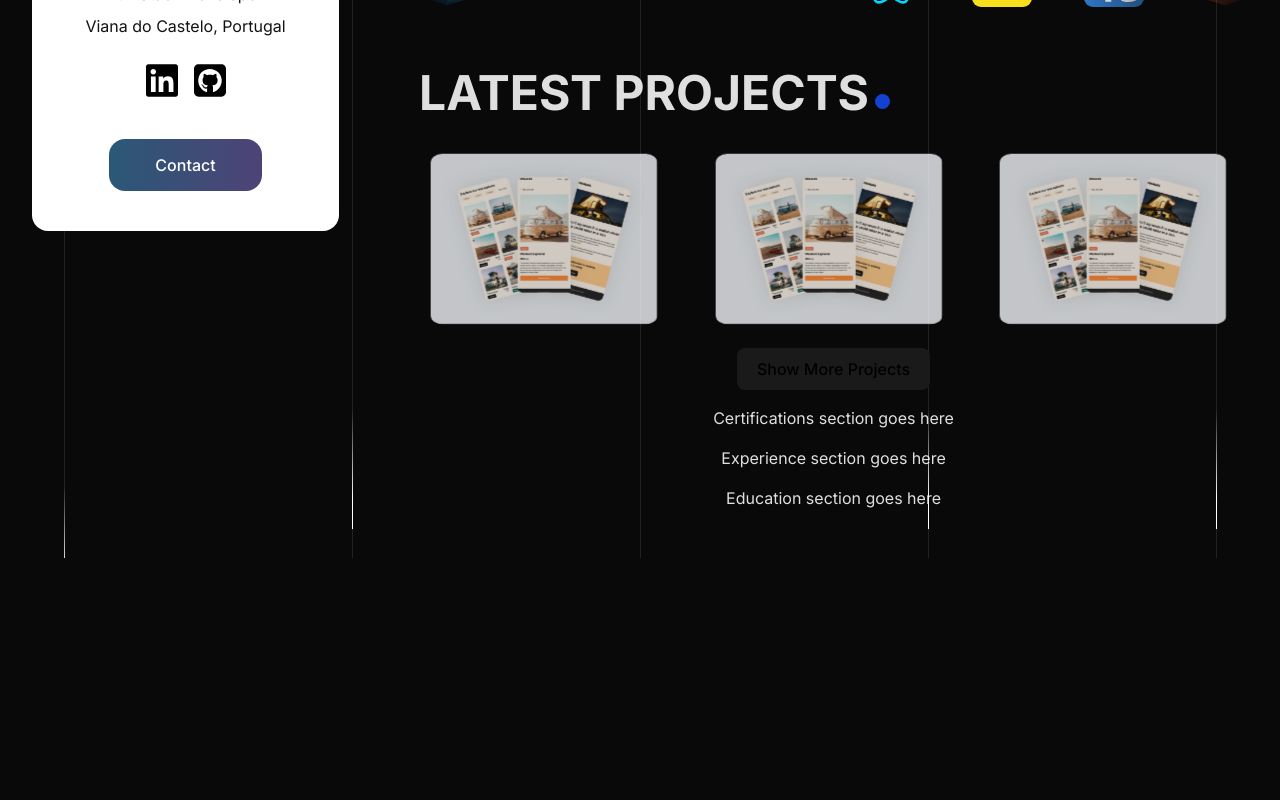
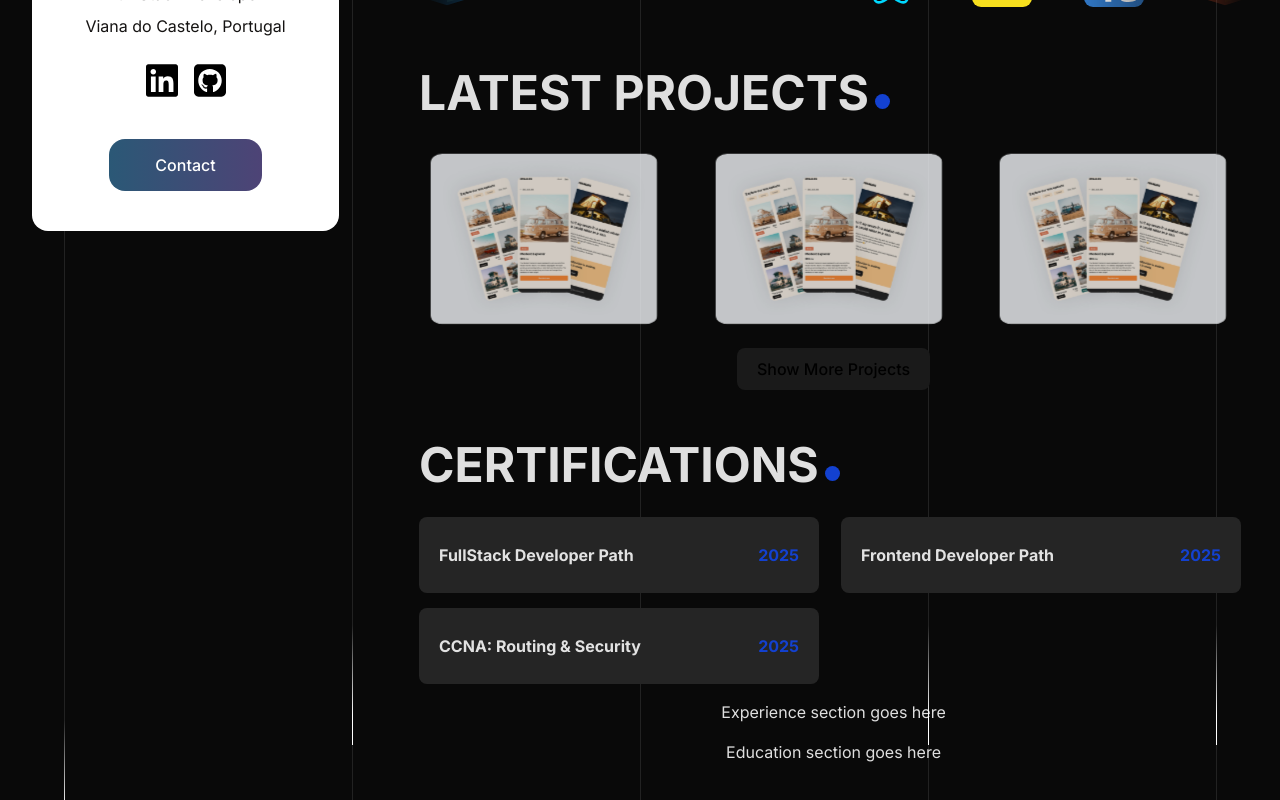
Before and after one commit to jcf-junior/jcf-junior.github.io, a React (Vite) app: page / in a window 1280 px wide. Shown: the part 406-1206 px from the top of the page. Before the commit the page ends 964 px from the top, so only its background shows below. Built offline with nearby package versions, Linux system fonts and the light colour scheme.

Commit message:
Prototyped Certifications + Fixed button hover animations

```diff
--- /dev/null
+++ b/src/components/Home/Certifications/Certification.jsx
@@ -0,0 +1,11 @@
+export default function Certification({title, date, ...rest}) {
+
+    return (
+        <>
+            <div className="certification">
+                <p className="certification-title">{title}</p>
+                <p className="certification-date">{date}</p>
+            </div>
+        </>
+    )
+}
--- a/src/components/Home/Certifications/Certifications.jsx
+++ b/src/components/Home/Certifications/Certifications.jsx
@@ -1,7 +1,14 @@
+import Certification from "./Certification";
+
 export default function Certifications() {
     return (
         <>
-            <p>Certifications section goes here</p>
+            <h2>Certifications</h2>
+            <div className="certifications-container">
+                <Certification title='FullStack Developer Path' date="2025"/>
+                <Certification title='Frontend Developer Path' date="2025"/>
+                <Certification title='CCNA: Routing & Security' date="2025"/>
+            </div>
         </>
     )
 }
--- a/src/index.css
+++ b/src/index.css
@@ -37,6 +37,40 @@ body {
   min-width: 320px;
   min-height: 100vh;
   position: relative;
+}
+
+button {
+  border-radius: 8px;
+  border: 1px solid transparent;
+  padding: 0.6em 1.2em;
+  font-size: 1em;
+  font-weight: 500;
+  font-family: inherit;
+  background-color: var(--buttonDark);
+  cursor: pointer;
+  transition: border-color 0.3s;
+  position: relative;
+}
+button::after {
+  content: '';
+  border-radius: 8px;
+  width: calc(100% + 5px);
+  height: calc(100% + 5px);
+  position: absolute;
+  top: -2.5px;
+  left: -2.5px;
+  z-index: -1;
+  filter: blur(7px);
+
+  transition: background 0.3s linear;
+}
+
+
+button:hover::after {
+
+  background-color: var(--highlightColor);
+
+  filter: blur(7px);
 }
 
 .lines {
@@ -126,36 +160,6 @@ body {
 .about-h1 {
   /* color: var(--darkBlueBackground); */
   color: #3e3b3f;
-}
-
-button {
-  border-radius: 8px;
-  border: 1px solid transparent;
-  padding: 0.6em 1.2em;
-  font-size: 1em;
-  font-weight: 500;
-  font-family: inherit;
-  background-color: var(--buttonDark);
-  cursor: pointer;
-  transition: border-color 0.3s;
-  position: relative;
-}
-button:hover {
-  border-color: var(--highlightColor);
-}
-
-button:hover::after {
-  content: '';
-  background-color: var(--highlightColor);
-  border-radius: 8px;
-  width: 104%;
-  height: 110%;
-  position: absolute;
-  top: -4%;
-  left: -2%;
-  z-index: -1;
-
-  filter: blur(7px);
 }
 
 .app-container {
@@ -335,7 +339,7 @@ background-image: linear-gradient(to right, #2b5876 0%, #4e4376  51%, #2b5876  1
 
 /* Projects Start */
 
-.projects-h2 {
+h2 {
   text-transform: uppercase;
   text-align: left;
   font-size: 3rem;
@@ -343,7 +347,7 @@ background-image: linear-gradient(to right, #2b5876 0%, #4e4376  51%, #2b5876  1
   position: relative;
 }
 
-.projects-h2::after {
+h2::after {
   content: '';
   width: 15px;
   height: 15px;
@@ -373,8 +377,6 @@ background-image: linear-gradient(to right, #2b5876 0%, #4e4376  51%, #2b5876  1
   animation-timeline: view();
   animation-timing-function: ease-out;
   animation-range: 0% cover 40%;
-
-
 }
 
 .project-img {
@@ -442,3 +444,56 @@ background-image: linear-gradient(to right, #2b5876 0%, #4e4376  51%, #2b5876  1
 }
 
 /* Projects End */
+
+
+/* Certifications Start */
+
+.certifications-container {
+  display: grid;
+  gap: 15px;
+  grid-template-columns: repeat(auto-fit, minmax(400px, 1fr));
+}
+
+.certification {
+  display: flex;
+  justify-content: space-between;
+
+  background-color: #252525;
+  border-radius: 8px;
+
+  padding: 10px 20px;
+  width: 400px;
+
+  font-weight: bold;
+  position: relative;
+
+  cursor: pointer;
+}
+
+.certification::after {
+  --certiicationOffset: 10px;
+  content: '';
+  position: absolute;
+
+  top: calc(var(--certiicationOffset)/-2);
+  left: calc(var(--certiicationOffset)/-2);
+  width: calc(100% + var(--certiicationOffset));
+  height: calc(100% + var(--certiicationOffset));
+
+  border-radius: 8px;
+
+  transition: background 0.3s linear;
+  z-index: -1;
+  filter: blur(5px)
+}
+
+.certification:hover::after {
+  background: var(--highlightColor);
+  filter: blur(5px);
+}
+
+.certification-date {
+  color: var(--highlightColor);
+}
+
+/* Certifications End */
```
